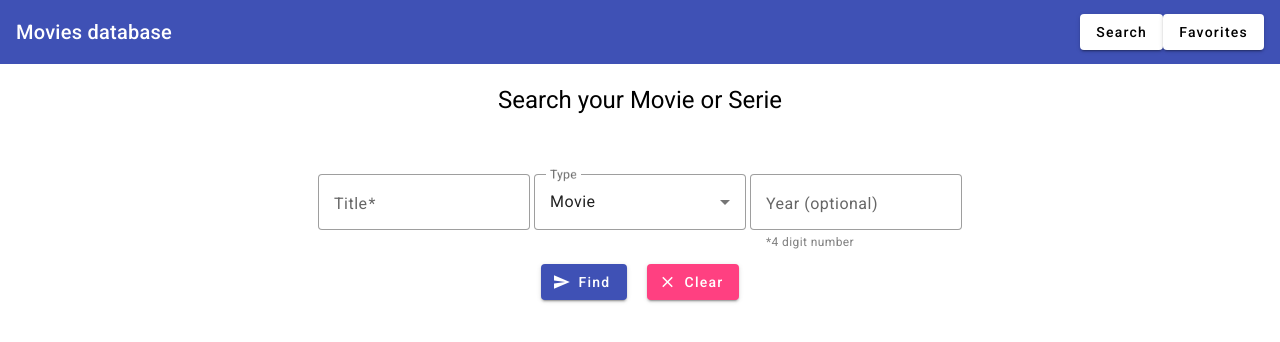
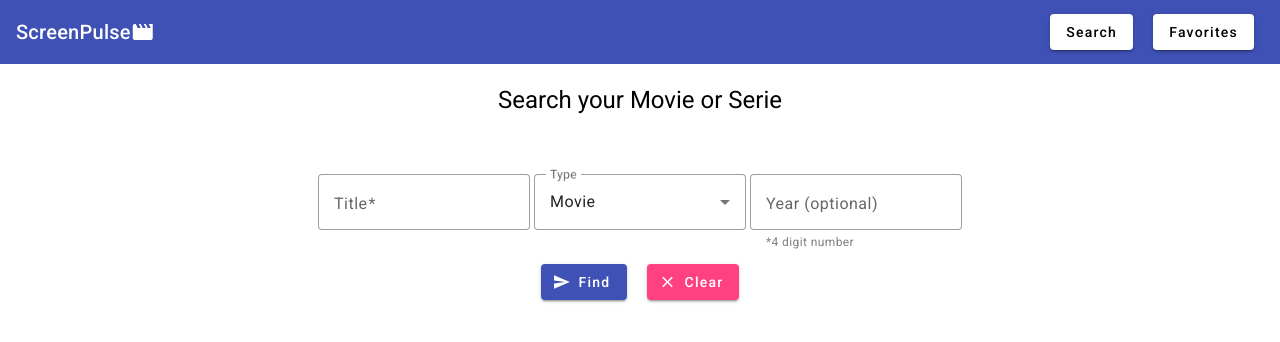
Before and after one commit to EduGese/ScreenPulse-frontApp, an Angular app: page / in a window 1280 px wide. Shown: the top 342 px of the page. Built offline with nearby package versions, Linux system fonts and the light colour scheme.

Commit message:
Style navbar:  - Add movie icon  - Add margin to buttons

```diff
--- a/src/app/shared/components/navbar/navbar.component.css
+++ b/src/app/shared/components/navbar/navbar.component.css
@@ -1,3 +1,6 @@
 .spacer{
     flex: 1 1 auto;
 }
+a{
+    margin: 10px;
+}
--- a/src/app/shared/components/navbar/navbar.component.html
+++ b/src/app/shared/components/navbar/navbar.component.html
@@ -1,5 +1,6 @@
 <mat-toolbar color="primary">
-    <span>Movies database</span>
+    <span>ScreenPulse</span>
+    <mat-icon aria-hidden="false" aria-label="movi icon" fontIcon="movie"></mat-icon>
     <span class="spacer"></span>
 
     <a mat-raised-button routerLink="">Search</a>
```
